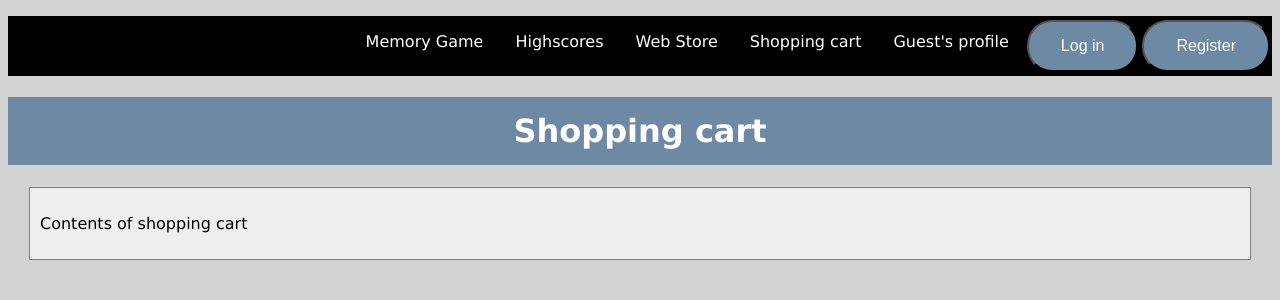
After one commit to FransM22/SWA-MemoryGame, a PHP site: page /shopping_cart.php in a window 1280 px wide. The commit adds this page. Shown: the top 300 px of the page. Run offline with PHP 8.4, Linux system fonts and the light colour scheme.

Commit message:
Implemented shopping cart

```diff
--- a/lib/StoreProduct.class.php
+++ b/lib/StoreProduct.class.php
@@ -53,6 +53,24 @@ class StoreProduct {
     return $store_products;
   }
 
+  public static function loadFromShoppingCart() {
+    $product_amounts = array();
+    if (isset($_SESSION["product_amounts"])) {
+      $product_amounts = $_SESSION["product_amounts"];
+    }
+
+    $products = array();
+    foreach ($product_amounts as $product_id => $amount) {
+      $product = new StoreProduct();
+      $product->loadFromId($product_id);
+
+      $product_array = array('id' => $product->getId(), 'title' => $product->getTitle(), 'amount' => $amount);
+      $products[] = $product_array;
+    }
+
+    return $products;
+  }
+
   public function saveInDb() {
     $this->connectToDb();
 
@@ -80,6 +98,7 @@ class StoreProduct {
     $this->dbh = $db->getDbh();
   }
 
+  public function getId() { return $this->id; }
   public function getTitle() { return $this->title; }
   public function getDescription() { return $this->description; }
   public function getPrice() { return $this->price; }
--- a/logout.php
+++ b/logout.php
@@ -1,7 +1,9 @@
 <?php
 
 session_start();
-session_destroy();
+
+// unset the user_id, but keep the contents of the shopping cart
+unset($_SESSION["user_id"]);
 
 header('Location: index.php');
 
--- /dev/null
+++ b/shopping_cart.php
@@ -0,0 +1,38 @@
+<?php
+
+require('lib/Template.class.php');
+require('lib/StoreProduct.class.php');
+
+session_start();
+
+$template = new Template();
+$template->assignMenu();
+
+$shopping_cart_html = "";
+$shopping_cart_contents = StoreProduct::loadFromShoppingCart();
+
+foreach ($shopping_cart_contents as $product_info) {
+  $shopping_cart_html .= "<br>";
+  $shopping_cart_html .= '<div class="product_title">' . $product_info['title'] . '</div><br>';
+
+  $increase_button = '<form action="submit_user_shopping_cart_contents.php" method="POST">
+    <input type="hidden" name="product_id" value="'. $product_info['id'] . '">
+    <input type="hidden" name="increase_amount" value="1">
+    <input type="hidden" name="redirect_url" value="shopping_cart.php">
+    <button type="submit" class="button">+</button>
+  </form>';
+
+  $decrease_button = '<form action="submit_user_shopping_cart_contents.php" method="POST">
+    <input type="hidden" name="product_id" value="'. $product_info['id'] . '">
+    <input type="hidden" name="increase_amount" value="-1">
+    <input type="hidden" name="redirect_url" value="shopping_cart.php">
+    <button type="submit" class="button">-</button>
+  </form>';
+
+  $shopping_cart_html .= '<div class="amount">Amount:' . $product_info['amount'] . $increase_button . $decrease_button . '</div><br>';
+}
+
+$template->assign('contents', $shopping_cart_html);
+$template->display('templates/shopping_cart.tpl');
+
+?>
--- a/templates/menu.inc.tpl
+++ b/templates/menu.inc.tpl
@@ -2,6 +2,7 @@
   <li><a href="index.php">Memory Game</a></li>
   <li><a href="highscores.php">Highscores</a></li>
   <li><a href="store.php">Web Store</a></li>
+  <li><a href="shopping_cart.php">Shopping cart</a></li>
   <li><a href="userinfo.php">{$username}'s profile</a></li>
   {$button_section}
 </ul>
--- /dev/null
+++ b/templates/shopping_cart.tpl
@@ -0,0 +1,16 @@
+<!DOCTYPE html>
+
+<html lang="en">
+<head>
+    <link rel="stylesheet" type="text/css" href="styles/stylesheet_game.css" media="screen" />
+    <title>Shopping cart</title>
+</head>
+<body>
+    {$menu_section}
+    <h1>Shopping cart</h1>
+    <div class="container">
+      <p>Contents of shopping cart</p>
+      {$contents}
+    </div>
+</body>
+</html>
```
Also changed, not shown: store.php (+7 -1 lines), submit_user_shopping_cart_contents.php (added, +36 -0 lines).
